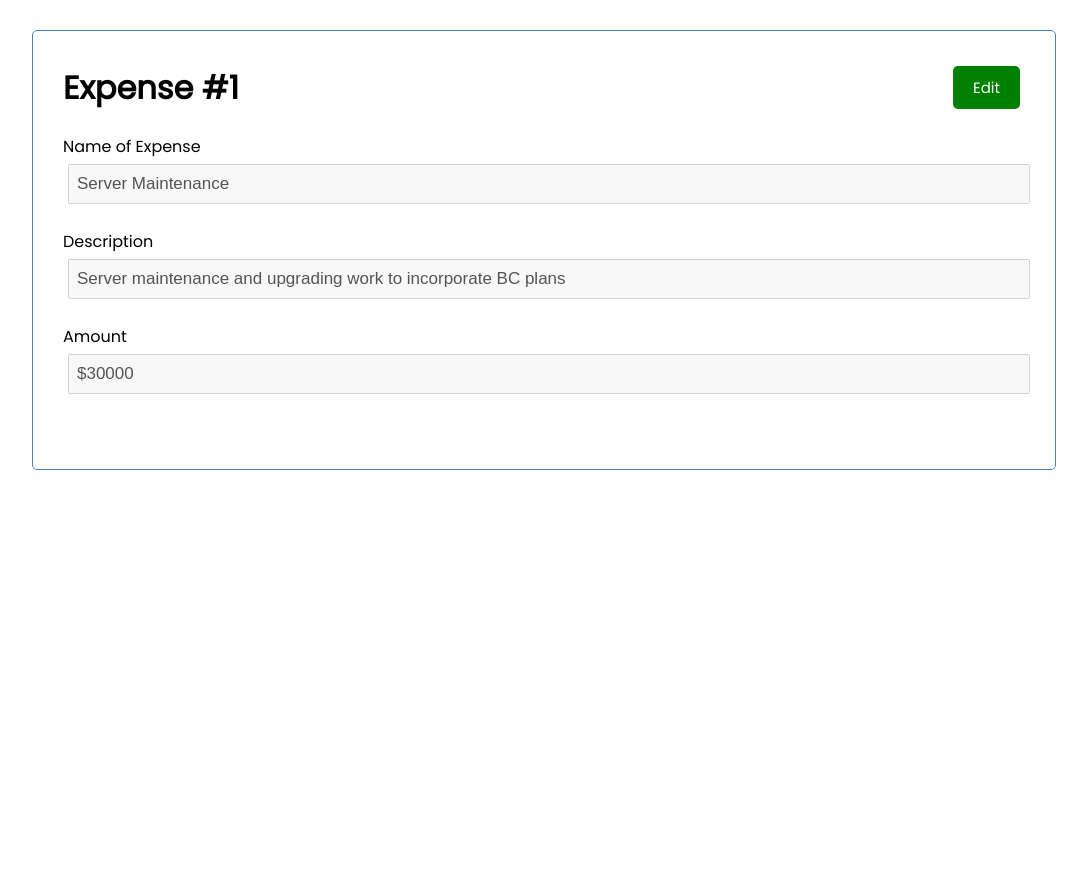
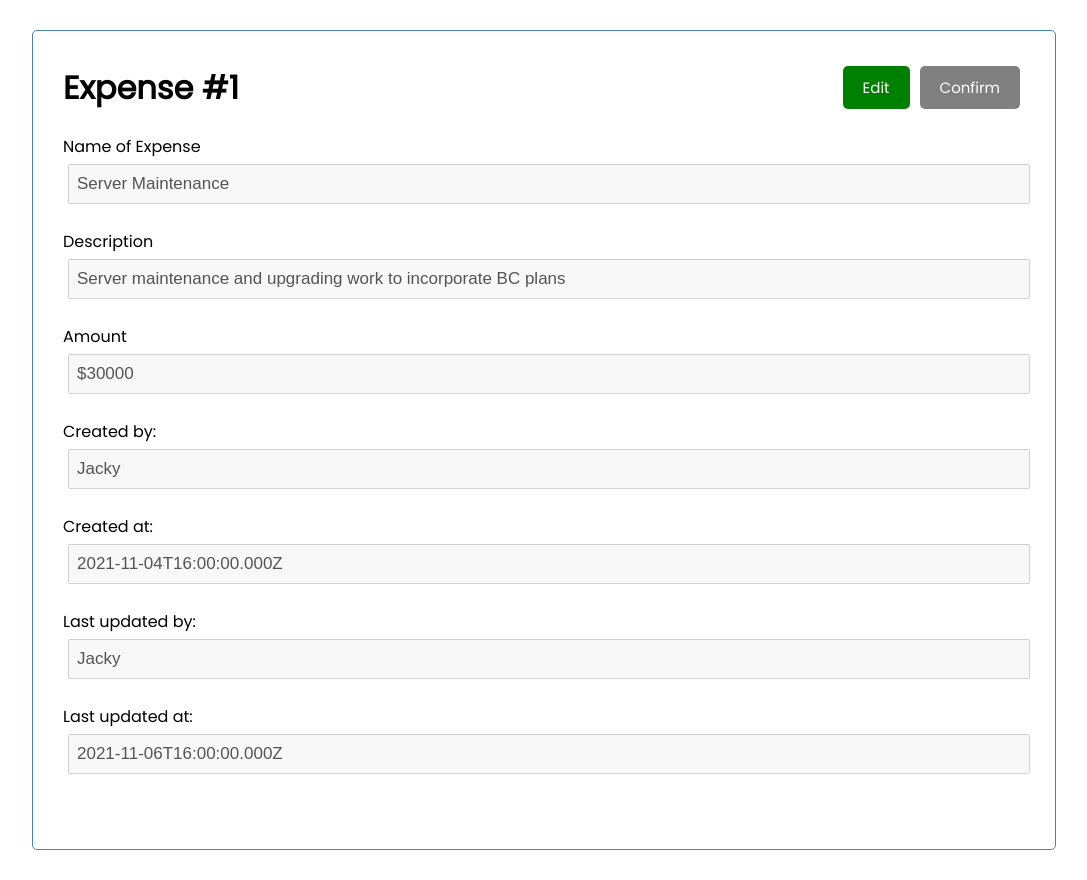
Before and after one commit to lkng95/TT2_3, a React (Create React App) app in the folder budget-buddy/: page /expense in a window 1280 px wide. Shown: the whole page, without its empty margins (96-1183 px from the left). Before the commit the page ends 800 px from the top, so only its background shows below. Built offline with nearby package versions, Linux system fonts and the light colour scheme.

Commit message:
Add confirm button to update changes NO BACKEND FUNCTION YET

```diff
--- a/budget-buddy/src/components/Button.js
+++ b/budget-buddy/src/components/Button.js
@@ -1,11 +1,13 @@
 import PropTypes from "prop-types";
 
-function Button({ color, text, onClick }) {
+function Button({ color, text, onClick, disabled }) {
+  const btnColor = disabled ? "grey" : color;
   return (
     <button
       className="btn"
-      style={{ backgroundColor: color }}
+      style={{ backgroundColor: btnColor }}
       onClick={onClick}
+      disabled={disabled}
     >
       {text}
     </button>
--- a/budget-buddy/src/components/ViewExpenses.js
+++ b/budget-buddy/src/components/ViewExpenses.js
@@ -24,11 +24,24 @@ function ViewExpenses({ expenseData }) {
     setAllowEditing(!allowEditing);
   };
 
+  const confirmChanges = () => {
+    console.log("Changes confirmed");
+    setAllowEditing(false);
+  };
+
   return (
     <div className="container">
       <div className="header">
         <h1>Expense #{expenseID}</h1>
-        <Button color="green" text="Edit" onClick={toggleEditMode} />
+        <div>
+          <Button color="green" text="Edit" onClick={toggleEditMode} />
+          <Button
+            color="green"
+            text="Confirm"
+            onClick={confirmChanges}
+            disabled={!allowEditing}
+          />
+        </div>
       </div>
 
       <form className="add-form">
@@ -62,6 +75,42 @@ function ViewExpenses({ expenseData }) {
             disabled={!allowEditing}
           />
         </div>
+        <div className="form-control">
+          <label>Created by:</label>
+          <input
+            type="text"
+            placeholder="Input description"
+            value={testData.created_by}
+            disabled={true}
+          />
+        </div>
+        <div className="form-control">
+          <label>Created at:</label>
+          <input
+            type="text"
+            placeholder="Input description"
+            value={testData.created_at}
+            disabled={true}
+          />
+        </div>
+        <div className="form-control">
+          <label>Last updated by:</label>
+          <input
+            type="text"
+            placeholder="Input description"
+            value={testData.updated_by}
+            disabled={true}
+          />
+        </div>
+        <div className="form-control">
+          <label>Last updated at:</label>
+          <input
+            type="text"
+            placeholder="Input description"
+            value={testData.updated_at}
+            disabled={true}
+          />
+        </div>
       </form>
     </div>
   );
```
